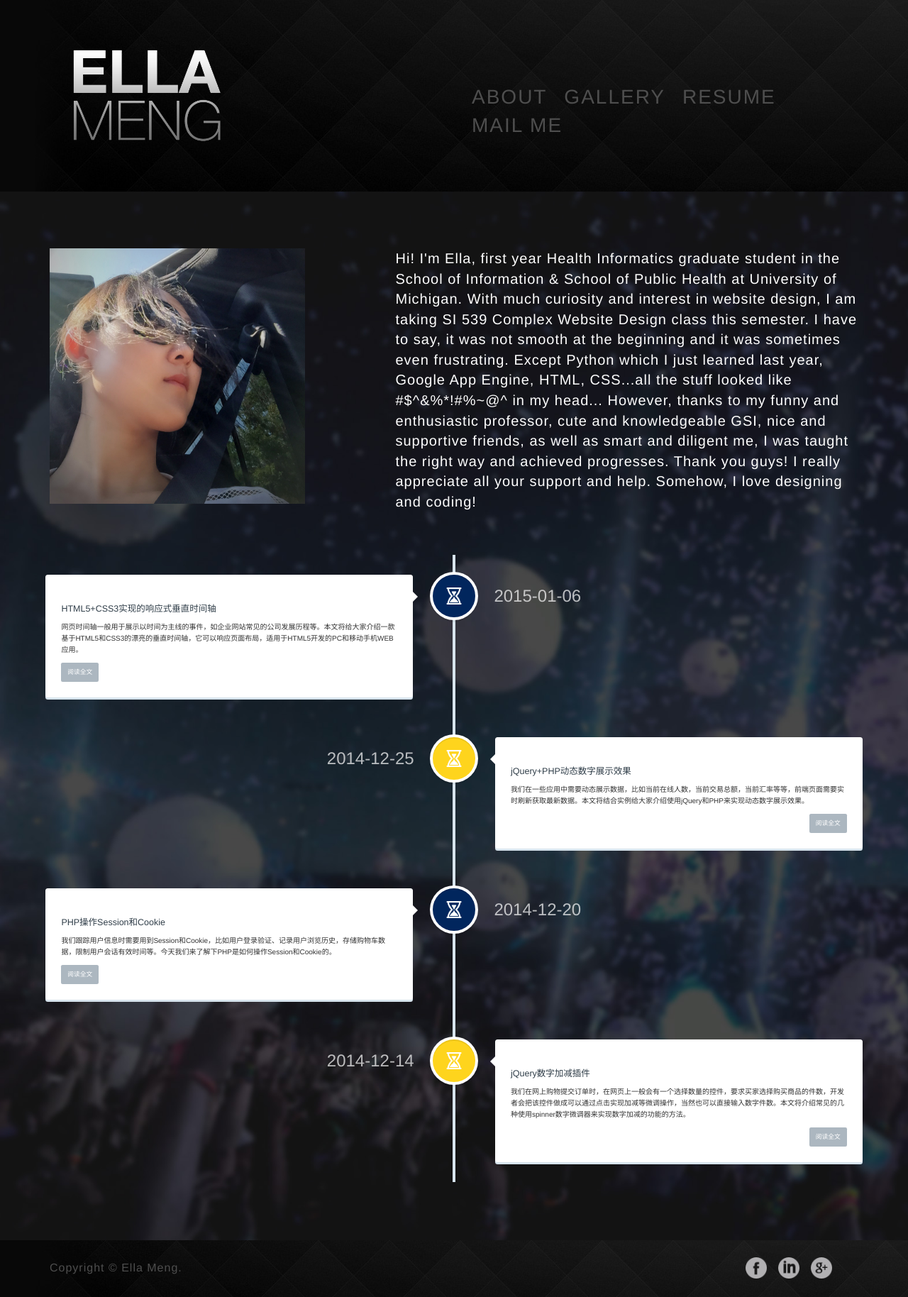
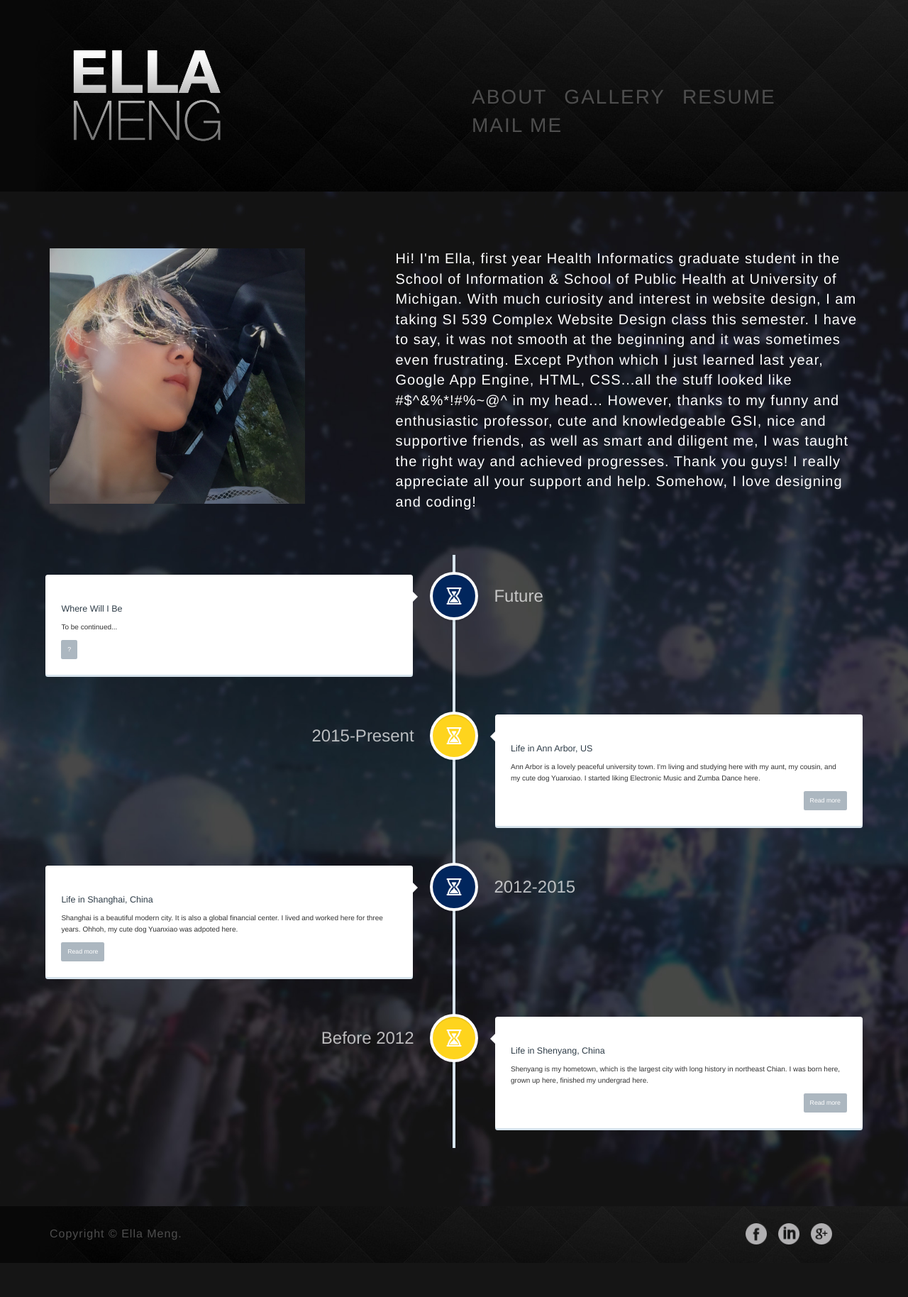
Before and after one commit to ellameng/539portfolio, a Python web app: template templates/about.html in a window 1280 px wide. Shown: the whole page at 71% size. After the commit the page ends 1780 px from the top, so only its background shows below. Run offline with Jinja, Linux system fonts and the light colour scheme; the template is opened without the code that fills it, so the values that code supplies are empty; some libraries are stand-ins or nearby versions.

Commit message:
First draft of timeline.

```diff
--- a/static/stylesheet/stylesheet.css
+++ b/static/stylesheet/stylesheet.css
@@ -104,7 +104,6 @@ section{
 #resume {
 	display: block;
 	height: 1000px;
-	/*margin: 0 auto;*/
 
 }
 
--- a/templates/about.html
+++ b/templates/about.html
@@ -16,22 +16,22 @@
 				</div>
 
 				<div class="cd-timeline-content">
-					<h2>HTML5+CSS3实现的响应式垂直时间轴</h2>
-					<p>网页时间轴一般用于展示以时间为主线的事件，如企业网站常见的公司发展历程等。本文将给大家介绍一款基于HTML5和CSS3的漂亮的垂直时间轴，它可以响应页面布局，适用于HTML5开发的PC和移动手机WEB应用。</p>
-					<a href="http://www.helloweba.com/view-blog-285.html" class="cd-read-more" target="_blank">阅读全文</a>
-					<span class="cd-date">2015-01-06</span>
+					<h2>Where Will I Be</h2>
+					<p>To be continued...</p>
+					<a href="" class="cd-read-more" target="_blank">?</a>
+					<span class="cd-date">Future</span>
 				</div>
 			</div>
 			<div class="cd-timeline-block">
 				<div class="cd-timeline-img cd-movie">
-					<img src="../static/img/timelogo.png" alt="Movie">
+					<img src="../static/img/timelogo.png" alt="Picture">
 				</div>
 
 				<div class="cd-timeline-content">
-					<h2>jQuery+PHP动态数字展示效果</h2>
-					<p>我们在一些应用中需要动态展示数据，比如当前在线人数，当前交易总额，当前汇率等等，前端页面需要实时刷新获取最新数据。本文将结合实例给大家介绍使用jQuery和PHP来实现动态数字展示效果。</p>
-					<a href="http://www.helloweba.com/view-blog-284.html" class="cd-read-more" target="_blank">阅读全文</a>
-					<span class="cd-date">2014-12-25</span>
+					<h2>Life in Ann Arbor, US</h2>
+					<p>Ann Arbor is a lovely peaceful university town. I'm living and studying here with my aunt, my cousin, and my cute dog Yuanxiao. I started liking Electronic Music and Zumba Dance here.  </p>
+					<a href="https://www.visitannarbor.org" class="cd-read-more" target="_blank">Read more</a>
+					<span class="cd-date">2015-Present</span>
 				</div>
 			</div>
 			<div class="cd-timeline-block">
@@ -40,22 +40,22 @@
 				</div>
 
 				<div class="cd-timeline-content">
-					<h2>PHP操作Session和Cookie</h2>
-					<p>我们跟踪用户信息时需要用到Session和Cookie，比如用户登录验证、记录用户浏览历史，存储购物车数据，限制用户会话有效时间等。今天我们来了解下PHP是如何操作Session和Cookie的。</p>
-					<a href="http://www.helloweba.com/view-blog-283.html" class="cd-read-more" target="_blank">阅读全文</a>
-					<span class="cd-date">2014-12-20</span>
+					<h2>Life in Shanghai, China</h2>
+					<p>Shanghai is a beautiful modern city. It is also a global financial center. I lived and worked here for three years. Ohhoh, my cute dog Yuanxiao was adpoted here. </p>
+					<a href="http://www.shanghai.gov.cn/shanghai/node27118" class="cd-read-more" target="_blank">Read more</a>
+					<span class="cd-date">2012-2015</span>
 				</div>
 			</div>
 			<div class="cd-timeline-block">
 				<div class="cd-timeline-img cd-movie">
-					<img src="../static/img/timelogo.png" alt="Movie">
+					<img src="../static/img/timelogo.png" alt="Picture">
 				</div>
 
 				<div class="cd-timeline-content">
-					<h2>jQuery数字加减插件</h2>
-					<p>我们在网上购物提交订单时，在网页上一般会有一个选择数量的控件，要求买家选择购买商品的件数，开发者会把该控件做成可以通过点击实现加减等微调操作，当然也可以直接输入数字件数。本文将介绍常见的几种使用spinner数字微调器来实现数字加减的功能的方法。</p>
-					<a href="http://www.helloweba.com/view-blog-282.html" class="cd-read-more" target="_blank">阅读全文</a>
-					<span class="cd-date">2014-12-14</span>
+					<h2>Life in Shenyang, China</h2>
+					<p>Shenyang is my hometown, which is the largest city with long history in northeast Chian. I was born here, grown up here, finished my undergrad here.  </p>
+					<a href="https://en.wikipedia.org/wiki/Shenyang" class="cd-read-more" target="_blank">Read more</a>
+					<span class="cd-date">Before 2012</span>
 				</div>
 			</div>
 		</div>
```
